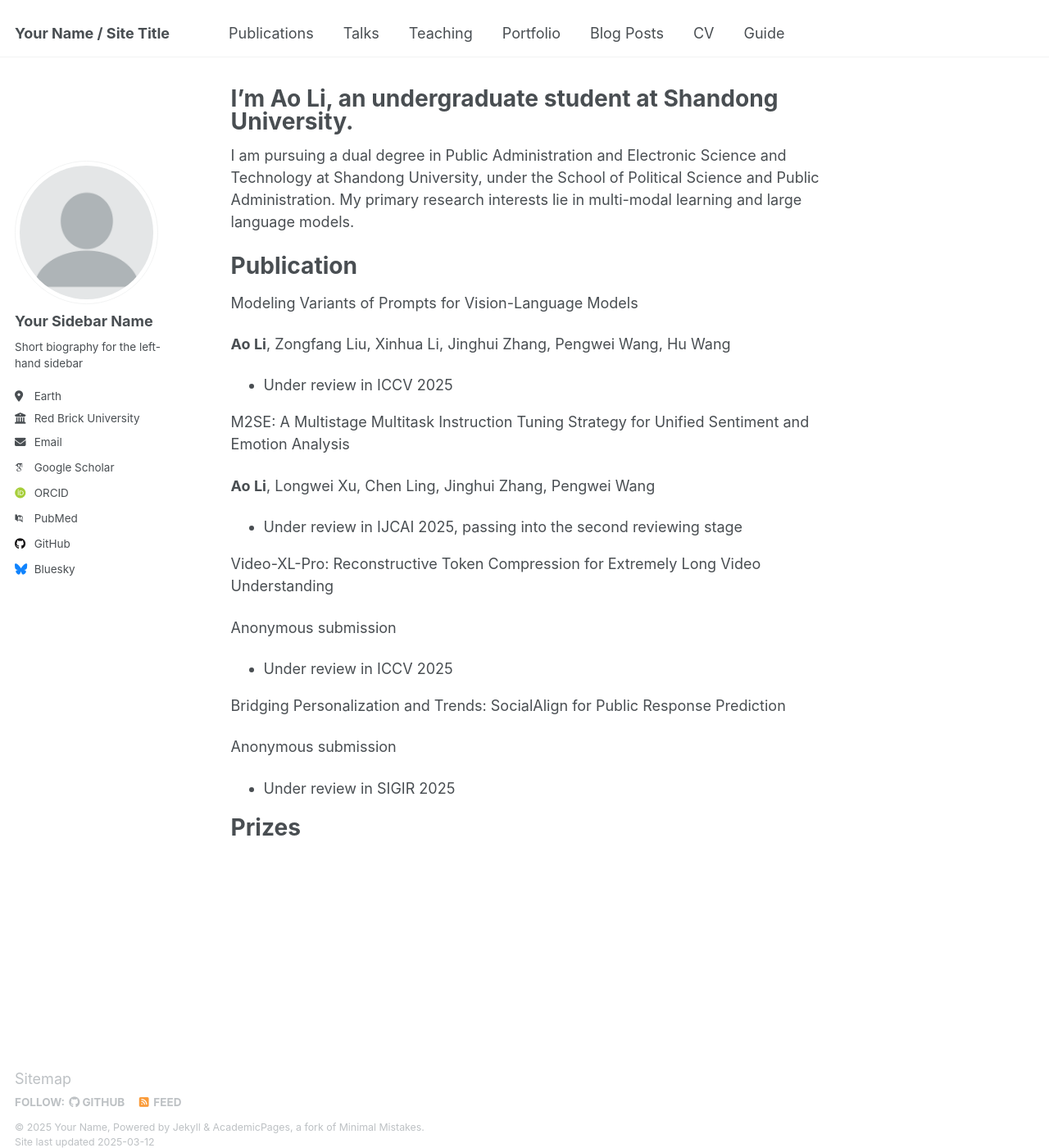
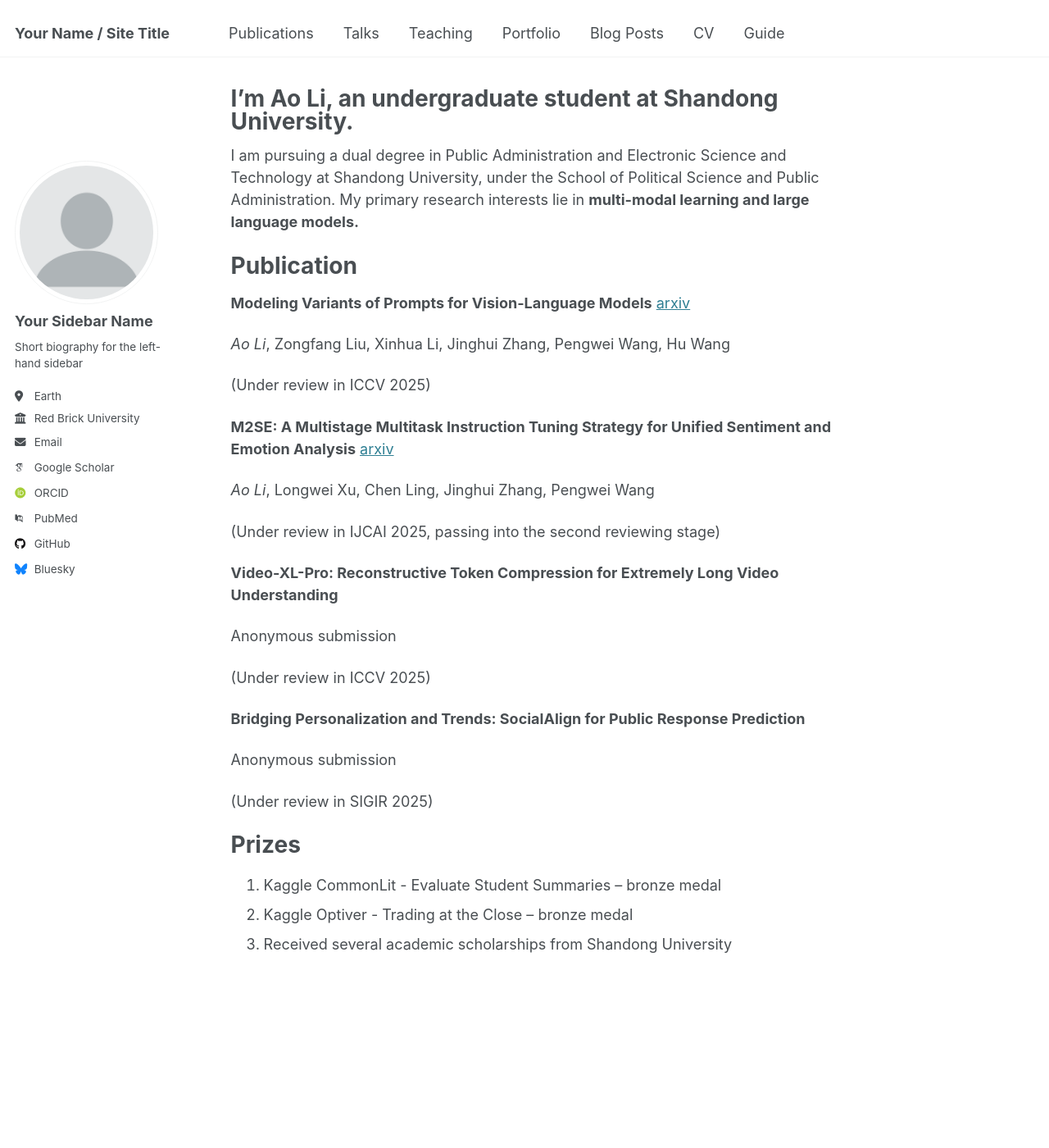
Before and after one commit to liaolea/liaolea.github.io, a Jekyll site: the page built from _pages/about.md, in a window 1280 px wide and 1400 px high. Shown: the whole window at 82% size. Built offline with Jekyll 4.4.1, drawn with Linux system fonts in a browser that asks for light colours; some web fonts are replaced.

Commit message:
Update about.md

```diff
--- a/_pages/about.md
+++ b/_pages/about.md
@@ -7,29 +7,36 @@ redirect_from:
   - /about.html
 ---
 
-I am pursuing a dual degree in Public Administration and Electronic Science and Technology at Shandong University, under the School of Political Science and Public Administration. My primary research interests lie in multi-modal learning and large language models.
+I am pursuing a dual degree in Public Administration and Electronic Science and Technology at Shandong University, under the School of Political Science and Public Administration. My primary research interests lie in **multi-modal learning and large language models.**
 
 Publication
 ======
-Modeling Variants of Prompts for Vision-Language Models
+**Modeling Variants of Prompts for Vision-Language Models** [arxiv](https://arxiv.org/abs/2503.08229)
 
-**Ao Li**, Zongfang Liu, Xinhua Li, Jinghui Zhang, Pengwei Wang, Hu Wang
-- Under review in ICCV 2025
+*Ao Li*, Zongfang Liu, Xinhua Li, Jinghui Zhang, Pengwei Wang, Hu Wang
 
-M2SE: A Multistage Multitask Instruction Tuning Strategy for Unified Sentiment and Emotion Analysis
+(Under review in ICCV 2025)
 
-**Ao Li**, Longwei Xu, Chen Ling, Jinghui Zhang, Pengwei Wang
-- Under review in IJCAI 2025, passing into the second reviewing stage
+**M2SE: A Multistage Multitask Instruction Tuning Strategy for Unified Sentiment and Emotion Analysis** [arxiv](https://arxiv.org/abs/2412.08049)
 
-Video-XL-Pro: Reconstructive Token Compression for Extremely Long Video Understanding
+*Ao Li*, Longwei Xu, Chen Ling, Jinghui Zhang, Pengwei Wang
+
+(Under review in IJCAI 2025, passing into the second reviewing stage)
+
+**Video-XL-Pro: Reconstructive Token Compression for Extremely Long Video Understanding**
 
 Anonymous submission
-- Under review in ICCV 2025
 
-Bridging Personalization and Trends: SocialAlign for Public Response Prediction
+(Under review in ICCV 2025)
+
+**Bridging Personalization and Trends: SocialAlign for Public Response Prediction**
 
 Anonymous submission
-- Under review in SIGIR 2025
+
+(Under review in SIGIR 2025)
 
 Prizes
 ======
+1. Kaggle CommonLit - Evaluate Student Summaries -- bronze medal
+2. Kaggle Optiver - Trading at the Close -- bronze medal
+3. Received several academic scholarships from Shandong University
```
